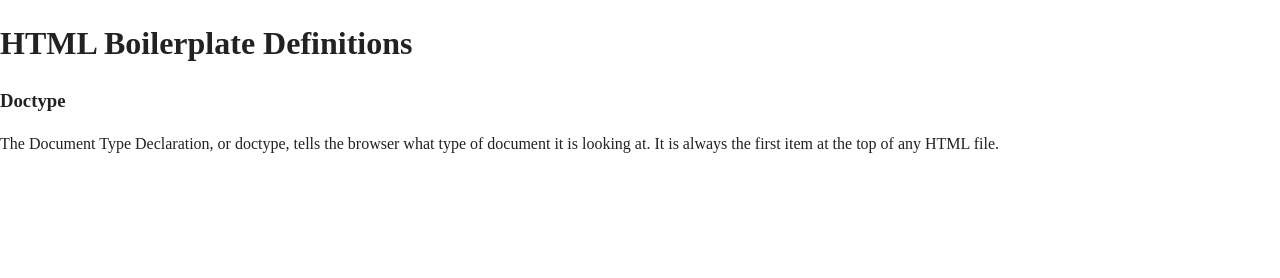
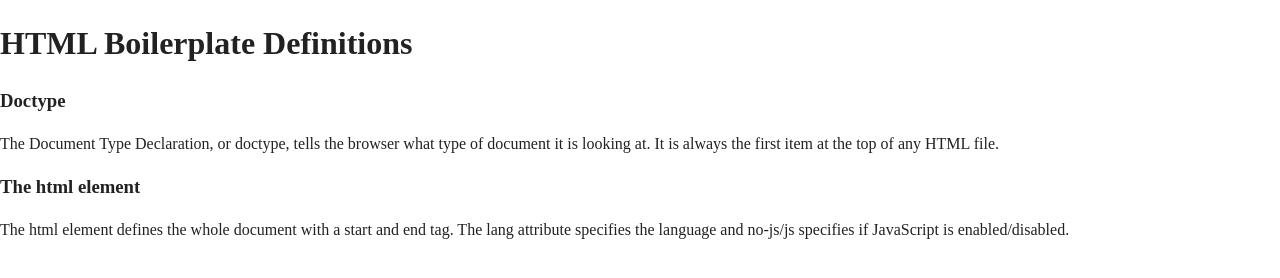
Before and after one commit to tjackson1317/htmlhw, a plain HTML site: page index.html in a window 1280 px wide. Drawn offline with Linux system fonts and the light colour scheme.

Commit message:
feature: define html element

```diff
--- a/index.html
+++ b/index.html
@@ -28,7 +28,8 @@
   <h3>Doctype</h3>
   The Document Type Declaration, or doctype, tells the browser what type of document it is looking at. It is always the first item at the top of any HTML file.
 
-
+<h3>The html element</h3>
+  The html element defines the whole document with a start and end tag. The lang attribute specifies the language and no-js/js specifies if JavaScript is enabled/disabled.
   <!-- Google Analytics: change UA-XXXXX-Y to be your site's ID. -->
   <script>
     window.ga = function () { ga.q.push(arguments) }; ga.q = []; ga.l = +new Date;
```
